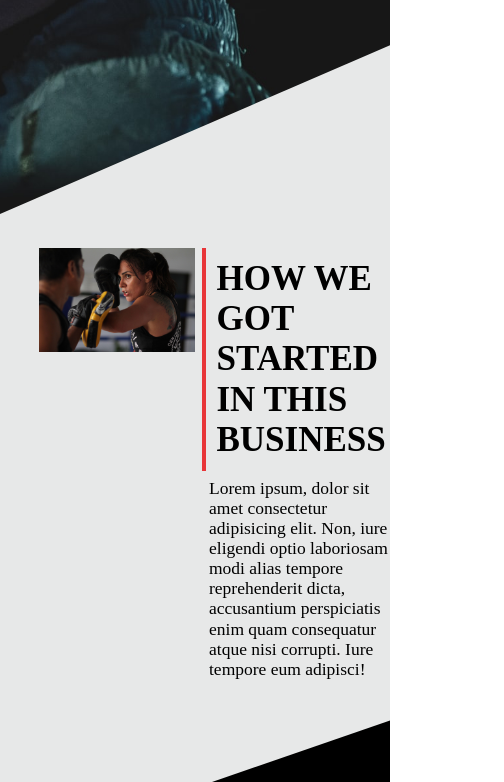
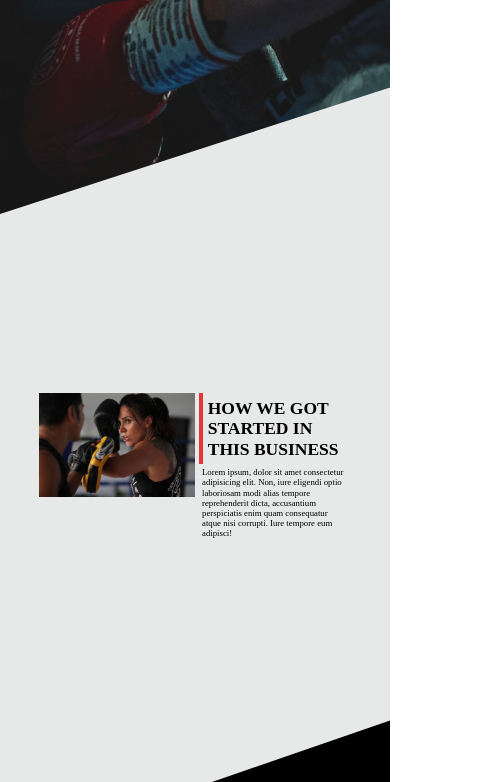
Before and after one commit to Davyyd1/boxchampy, a website: page index.html in a window 390 px wide. Shown: the part 630-1412 px from the top of the page, 504 px wide, since content can reach past the window. Drawn offline with nearby package versions, Linux system fonts and the light colour scheme.

Commit message:
centering background in responsive layout

```diff
--- a/sass/_base.scss
+++ b/sass/_base.scss
@@ -4,7 +4,8 @@ $color-red: #E83538;
 
 
 $bp-large: 75em; // 1200px
-// $bp-medium:
+$bp-medium: 56.25em; // 900px
+$bp-small: 37.5em; // 600px
 
 *,
 *::before,
@@ -22,6 +23,13 @@ html {
     @media only screen and (max-width:$bp-large){
         font-size: 43.75%; // 1rem = 7 px
     }
+    @media only screen and (max-width:$bp-medium){
+        font-size: 28.125% // 1rem = 4.5 px;
+    }
+
+    @media only screen and (max-width:$bp-small){
+        font-size: 21.875% // 1rem = 3.5 px;
+    }
 }
 
 body {
@@ -33,10 +41,15 @@ body {
     background-size: cover;
     background-position: top right -20rem;
     background-repeat: repeat;
-    clip-path: polygon(0 0, 100% 0%, 100% 80%, 0 100%);
+    clip-path: polygon(0 0, 100% 0%, 100% 85%, 0 100%);
     display: flex;
     justify-content: center;
     max-width: 100vw;
+
+    @media only screen and (max-width: $bp-medium) {
+        background-position: center;
+    }
+
 }
 
 .red-text{
```
Also changed, not shown: css/style.css, 1 other file.
